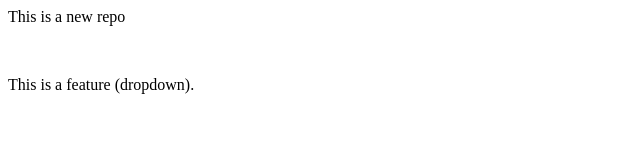
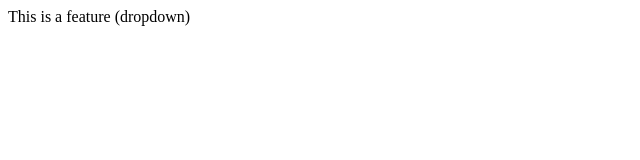
Before and after one commit to ghotekaravi/localRepo, a plain HTML site: page index.html in a window 1280 px wide. Shown: the whole page, without its empty margins (0-640 px from the left). Drawn offline with Linux system fonts and the light colour scheme.

Commit message:
change the index

```diff
--- a/index.html
+++ b/index.html
@@ -1,3 +1,2 @@
-<p>This is a new repo</p>
-<br>
-<p>This is a feature (dropdown).</p>
+
+<p>This is a feature (dropdown)</p>
```
